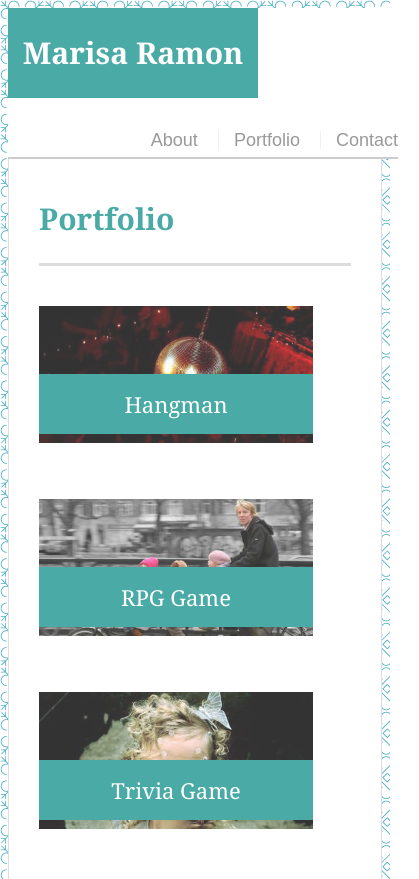
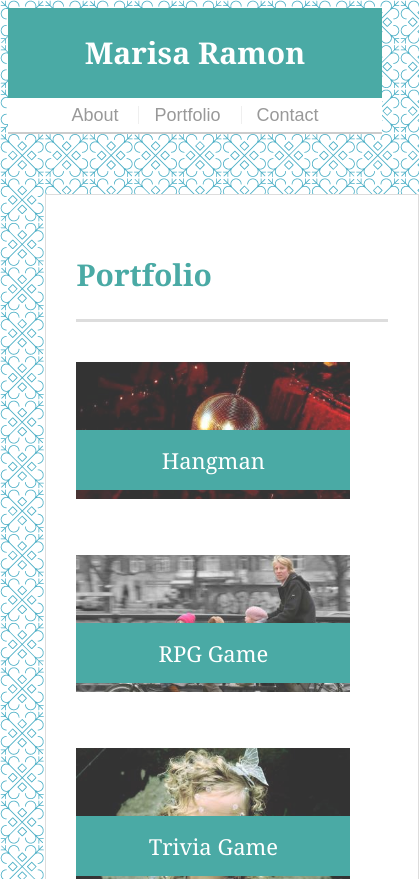
Before and after one commit to mpieces/Responsive-Portfolio, a plain HTML site: page portfolio.html in a window 390 px wide. Shown: the top 879 px of the page, 419 px wide, since content can reach past the window. Drawn offline with Linux system fonts and the light colour scheme.

Commit message:
add media queries to main css file

```diff
--- a/assets/css/style.css
+++ b/assets/css/style.css
@@ -236,24 +236,61 @@ h3, h2 {
     border: 0 none;
   }
 
-/* input[type=text], input[type=email], textarea {
-    width: 100%;
-    padding: 12px 20px;
-    margin: 8px 0;
-    display: inline-block;
-    border: 1px solid #ccc;
-    border-radius: 4px;
-    box-sizing: border-box;
-}
 
-
-#btn-submit {
-    border-radius: 0;
-    padding: 10px 20px;
-    color: #fff;
-    background-color: #4aaaa5;
-    margin-top: 25px;
-} */
 
 
 /* MEDIA QUERIES */
+
+
+@media screen and (max-width: 980px) {
+
+nav {
+  margin-right: 30px;
+}
+
+.main-section {
+  max-width: 750px;
+  margin-left: 10%;
+  margin-right: 10%;
+}
+}
+
+@media screen and (max-width: 768px) {
+
+.main-section {
+  max-width: 600px;
+}
+.work {
+  max-width: 245px;
+}
+}
+
+@media screen and (max-width: 640px) {
+
+  #masthead {
+    position: static;
+  }
+
+  #logo {
+    width: 100%;
+  }
+
+  nav {
+    text-align: center;
+    float: none;
+    margin-top: 0;
+  }
+
+  .main-section {
+    max-width: 500px;
+    margin-top: -100px;
+  }
+
+  .work img {
+    max-width: 100%;
+  }
+
+  .work {
+    max-width: 100%;
+  }
+}
```
